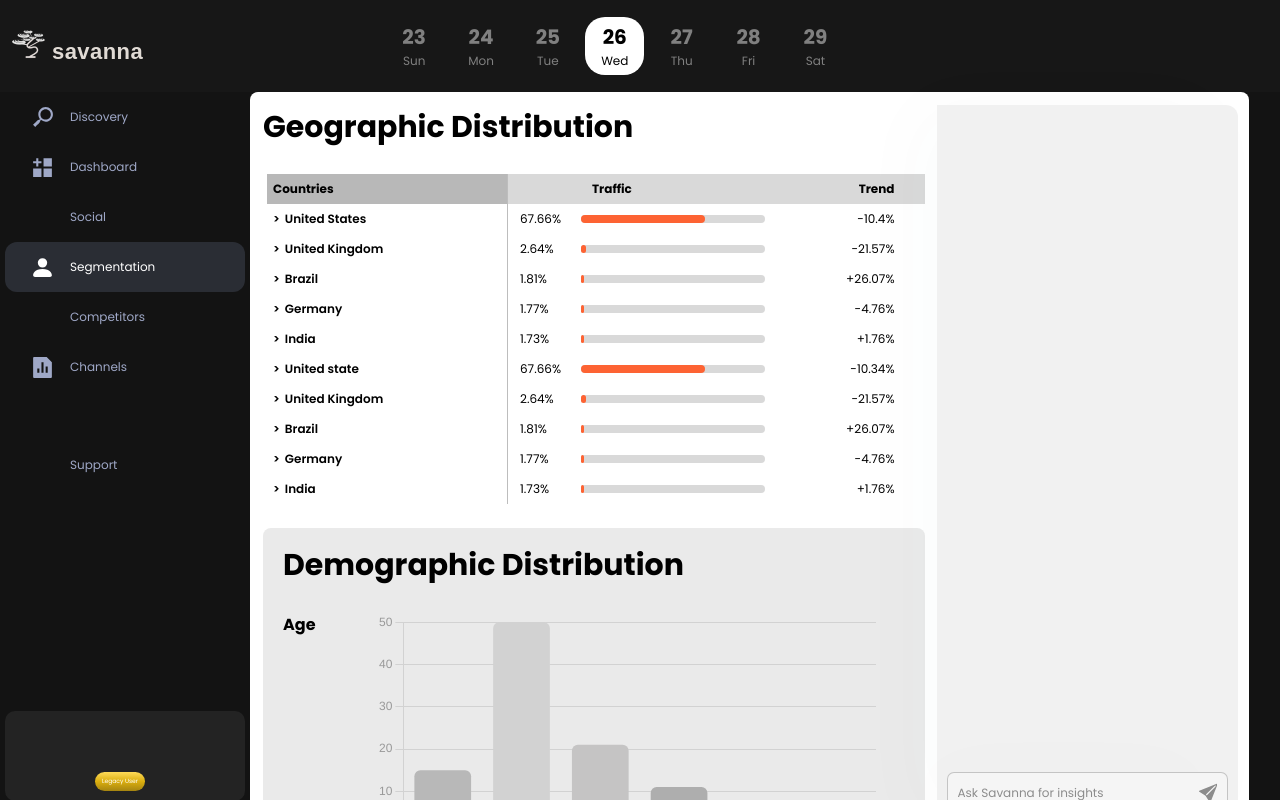
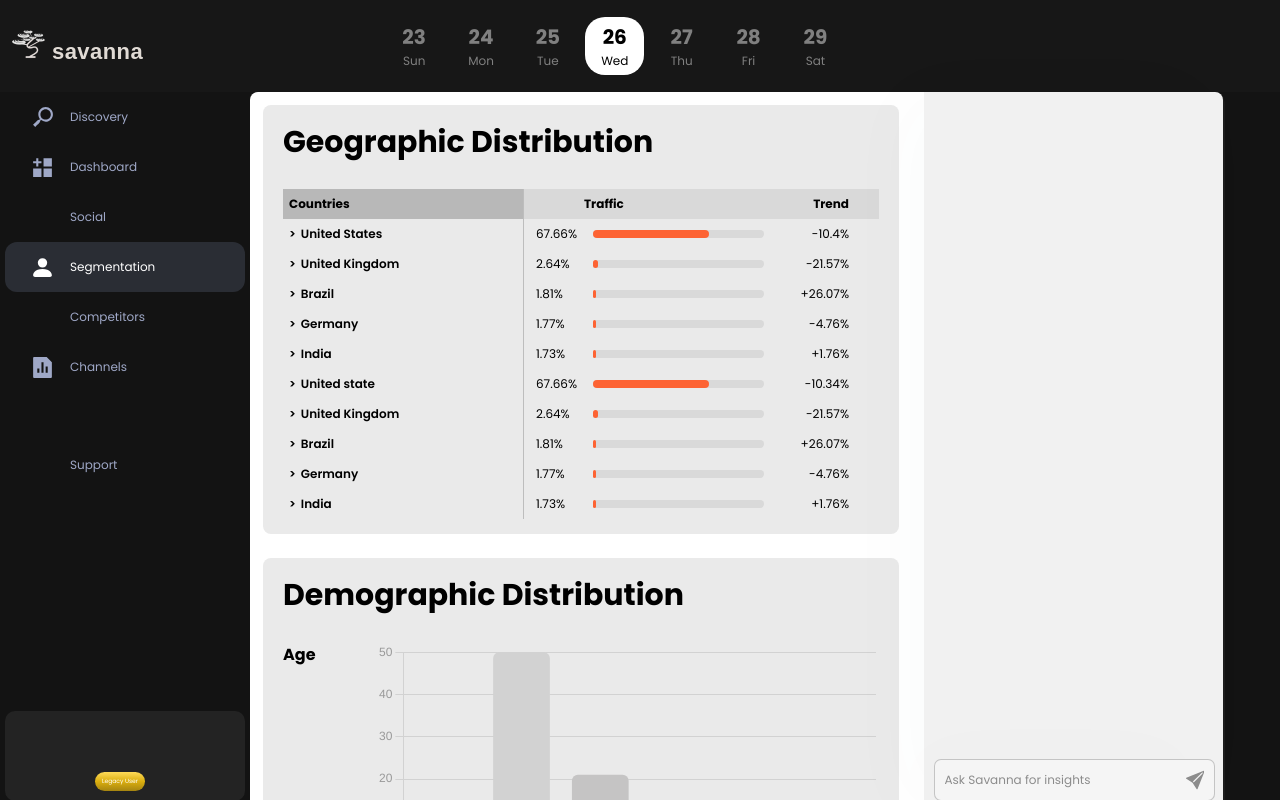
Before and after one commit to Lolodusiji/deploy-test, a React (Vite) app: page /segmentation in a window 1280 px wide. Shown: the top 800 px of the page. Built offline with nearby package versions, Linux system fonts and the light colour scheme; no server answers; some icons are missing.

Commit message:
fixes and Alignment

```diff
--- a/src/pages/Benchmark.css
+++ b/src/pages/Benchmark.css
@@ -3,17 +3,28 @@
   display: flex;
   align-items: center;
   justify-content: space-between;
-    /* margin-top: 2rem; */
-    gap: 1rem;
+  margin-top: 1.4rem;
+  gap: 8px;
+  max-width: 100%;
 }
 
 .column1 {
-    width: 150px;
+  width: 80px;
   height: 70px;
   position: relative;
   border-radius: 6px;
   background-color: #d9d9d9;
+
   gap: 2rem;
+}
+
+.container1 > div > h2 {
+  color: #0c78c7;
+  font-size: 10px;
+}
+
+text{
+  font-size: 12px;
 }
 
 .inner1 {
--- a/src/pages/Benchmark.jsx
+++ b/src/pages/Benchmark.jsx
@@ -60,22 +60,27 @@ return (
 
       <div className="container1">
         {[
-                  { data: "59.97%", background: "#2594F2" },
-                  { data: "11.16%", background: "#9ED56A" },
-                  { data: "25.5%", background: "#FA4D5C" },
-                  { data: "3.2%", background: "#7116CB" },
-                  { data: "5.1%", background: "#93CFFB" },
-                  { data: "2.2%", background: "#FA4D5C" },
-                  { data: "3%", background: "#2594F2"},
-                ]
-      .map((item) => (
+          { data: "59.97%", text: "Direct", background: "#2594F2" },
+          { data: "11.16%", text: "Referral", background: "#9ED56A" },
+          { data: "25.5%", text: "Organic Search", background: "#FA4D5C" },
+          { data: "3.2%", text: "Paid Search", background: "#7116CB" },
+          { data: "5.1%", text: "Oganic Social", background: "#93CFFB" },
+          { data: "2.2%", text: "Paid Social", background: "#FA4D5C" },
+          { data: "3%", text: "Email", background: "#2594F2" },
+        ].map((item) => (
+          <div>
+            <h2>{item.text}</h2>
+            <p>{item.data}</p>
             <div className="column1">
-          <div className="inner1" style={{ height: item.data ,background :item.background }}>
+              <div
+                className="inner1"
+                style={{ height: item.data, background: item.background }}
+              ></div>
             </div>
           </div>
         ))}
       </div>
     </div>
   );
-      }
+};
 export default StackedBarsOnTopWithoutScales;
--- a/src/pages/Channel/channel.css
+++ b/src/pages/Channel/channel.css
@@ -9,12 +9,13 @@
   grid-template-columns: 68% 31%;
   justify-content: space-between;
   gap: 1rem;
-    padding: 13px;
+  /* padding: 13px; */
   border-radius: 8px;
-    width:76%;
+  width: 76%;
 }
 
-  .flex-bench{
+
+.flex-bench {
   display: flex;
   align-items: baseline;
   margin-top: 2rem;
@@ -22,26 +23,29 @@
   gap: 2rem;
 }
 
-  .directt{
+
+
+.directt {
   margin-left: 1.5rem;
 }
 
-  .Website{
-    background: #EAEAEA;
-    padding: 12px 24px;
+.Website {
+  background: #eaeaea;
+  padding: 12px 9px;
   border-radius: 12px;
+  margin: 12px;
 }
 
-  .Website > h2{
+.Website > h2 {
   font-size: 22px;
 }
 
-  h6{
+h6 {
   font-size: 10px;
-    color: #0C78C7;
+  color: #0c78c7;
 }
 
-  h5{
+h5 {
   font-size: 16px;
 }
 
@@ -51,51 +55,57 @@
   justify-content: space-between;
 }
 
-  .flex-channel >p{
+.flex-channel > p {
   display: flex;
   align-items: center;
-    gap:12px;
+  gap: 12px;
   font-size: 14px;
   /* justify-content: space-around; */
 }
 
-  .channel-group{
+.channel-group {
   line-height: 2.5;
   margin-top: 2rem;
 }
 
-  .Channel >h2{
+.Channel{
+  margin: 12px;
+}
+
+.Channel > h2 {
   margin-top: 2rem;
   font-size: 22px;
 }
 
-  .Channel-strategy > h2{
+.Channel-strategy{
+  margin: 12px;
+}
+
+.Channel-strategy > h2 {
   font-size: 30px;
 }
 
-
-  .coming-soon{
-    background: linear-gradient(0deg, #B4B4B4 0%, #DCDCDC 57.6%, #F3F3F3 100%);
+.coming-soon {
+  background: linear-gradient(0deg, #b4b4b4 0%, #dcdcdc 57.6%, #f3f3f3 100%);
   margin-top: 1rem;
   padding: 150px 12px 12px 12px;
   border-radius: 6px;
 }
 
-  .coming-soon >h3{
+.coming-soon > h3 {
   font-size: 20px;
 }
 
-  .Channel-strategy > h2{
+.Channel-strategy > h2 {
   margin-top: 2rem;
 }
 
-  .big_img3{
+.big_img3 {
   width: 100%;
 }
 
-
 @media screen and (max-width: 1255px) {
-    .fs{
+  .fs {
     width: 600px;
   }
 }
--- a/src/pages/competitor/competitor.css
+++ b/src/pages/competitor/competitor.css
@@ -10,7 +10,7 @@
   grid-template-columns: 68% 31%;
   justify-content: space-between;
   gap: 1rem;
-  padding: 13px;
+  /* padding: 13px; */
   border-radius: 8px;
   width: 76%;
 }
@@ -51,7 +51,16 @@ h1 {
 .competitive {
   background: #e9e9e9;
   padding: 20px 20px;
+  margin: 12px;
   border-radius: 12px;
+}
+
+.market-share{
+  margin: 12px;
+}
+
+.market-price{
+  margin: 12px;
 }
 
 .Grid-socio {
--- a/src/pages/segmentation/Segmentation.css
+++ b/src/pages/segmentation/Segmentation.css
@@ -3,14 +3,25 @@
   font-size: 12px;
 }
 
-.segmentation {
+.General {
   display: grid;
   grid-template-columns: 66% 30%;
   justify-content: space-between;
-  width: 100%;
-  padding: 0 0 0 10px;
+  width: 78%;
+  /* padding: 0 0 0 10px; */
   background: #f6f6f6;
   border-radius: 12px;
+  /* background-color: red !important; */
+}
+
+.segmentation {
+  padding: 13px;
+}
+
+.Geo-container {
+  background: #eaeaea;
+  padding: 15px 20px;
+  border-radius: 8px;
 }
 
 .distributions {
@@ -19,12 +30,7 @@
   margin-top: 10px;
 }
 
-.geocontainer {
-  /* color: #fff; */
-  background: #eaeaea;
-  padding: 15px 20px;
-  border-radius: 8px;
-}
+
 
 .flex-geo {
   display: flex;
@@ -46,7 +52,7 @@
   width: 50%;
 }
 
-.flex-cont{
+.flex-cont {
   display: flex;
   flex-direction: column;
   align-items: baseline;
@@ -56,7 +62,7 @@
 .countries {
   min-width: 240px;
   border-right: 1px solid #bdbdbd;
-  padding-left: 4px;
+  /* padding-left: 4px; */
 }
 
 .Traffic {
@@ -68,7 +74,7 @@
 }
 
 .Trend {
-  min-width: 160px;
+  min-width: 115px;
   text-align: right;
 }
 
@@ -83,8 +89,8 @@
 
 .Traffic > h3 {
   background: #d9d9d9;
-  padding-left: 84px;
-  padding-right: 314px;
+  padding-left: 60px;
+  padding-right: 294px;
 }
 
 .Trend > h3 {
@@ -103,16 +109,6 @@
   margin-top: 2rem;
 }
 
-.General {
-  background: #fff;
-  display: grid;
-  grid-template-columns: 68% 31%;
-  justify-content: space-between;
-  gap: 13px;
-  padding: 13px;
-  border-radius: 8px;
-}
-
 .flex-income {
   display: flex;
   align-items: center;
@@ -121,7 +117,7 @@
   gap: 12rem;
 }
 
- #h5{
+#h5 {
   font-size: 14px;
 }
 
@@ -133,15 +129,15 @@
   display: flex;
   align-items: center;
   justify-content: space-between;
-  gap:24rem;
+  gap: 24rem;
   /* width: 50%; */
 }
 
-.flex-Edu1{
+.flex-Edu1 {
   display: flex;
   align-items: center;
   justify-content: space-between;
-  gap:28rem;
+  gap: 28rem;
 }
 
 .Edu-Container {
@@ -150,13 +146,13 @@
   display: flex;
   align-items: baseline;
   justify-content: start;
-  gap:2rem;
+  gap: 2rem;
   width: 100%;
   /* display: flex;
   align-items: flex-start; */
 }
 
-.Income-cont{
+.Income-cont {
   display: flex;
   align-items: baseline;
   justify-content: flex-start;
@@ -165,8 +161,8 @@
   width: 100%;
 }
 
-.gender-group{
-background: #B9B9B9;
+.gender-group {
+  background: #b9b9b9;
   display: flex;
   justify-content: space-between;
   align-items: center;
@@ -176,7 +172,7 @@ padding: 0px 8px 0 0px;
   border-radius: 6px;
 }
 
-.gender-cont{
+.gender-cont {
   display: flex;
   align-items: baseline;
   gap: 3rem;
@@ -184,8 +180,8 @@ border-radius: 6px;
   /* justify-content: center; */
 }
 
-.female{
-  background: #FD6333;
+.female {
+  background: #fd6333;
   padding: 12px 16px;
   border-radius: 6px;
   display: flex;
@@ -194,17 +190,17 @@ border-radius: 6px;
   color: #fff;
 }
 
-.female > p{
+.female > p {
   font-size: 16px;
   font-weight: 600;
 }
 
-.male > p{
+.male > p {
   font-size: 16px;
   font-weight: 600;
 }
 
-.male{
+.male {
   display: flex;
   gap: 5px;
   font-size: 16px;
@@ -216,13 +212,13 @@ border-radius: 6px;
   display: flex;
   align-items: baseline;
   justify-content: start;
-  gap:1rem;
+  gap: 1rem;
   width: 100%;
   /* display: flex;
   align-items: flex-start; */
 }
 
-.Age-container{
+.Age-container {
   margin-top: 2rem;
   display: flex;
   align-items: flex-start;
@@ -237,18 +233,18 @@ border-radius: 6px;
 /* .bar-cont{
   width:50%;
 } */
-.flex-Aundience{
+.flex-Aundience {
   display: flex;
   margin-top: 3rem;
   align-items: center;
   justify-content: space-evenly;
 }
 
-.outside-demographic{
+.outside-demographic {
   margin-top: 2rem;
 }
 
-.Education{
+.Education {
   text-align: center;
 }
 /* .Education > span{
@@ -258,64 +254,63 @@ border-radius: 6px;
   flex-direction: column;
 } */
 
-h1{
+h1 {
   font-size: 22px;
   /* font-weight: 500; */
 }
 
-.flex-ontop{
+.flex-ontop {
   display: flex;
   flex-direction: column;
-  gap:-2px;
+  gap: -2px;
 }
 
-.flex-beside{
+.flex-beside {
   display: flex;
   align-items: flex-start;
   gap: 2rem;
   line-height: 3;
 }
 
-.person >p{
+.person > p {
   display: flex;
   align-items: center;
   gap: 8px;
 }
 
-
-.top_1{
+.top_1 {
   height: 25px;
-  width:100px;
+  width: 100px;
   margin-bottom: -2px;
-  background: #DBDBDB;
+  background: #dbdbdb;
   border-radius: 6px 6px 0px 0px;
 }
 
-.top_2{
+.top_2 {
   height: 35px;
-  width:100px;
+  width: 100px;
   margin-bottom: -2px;
-  background: #B9B9B9;
+  background: #b9b9b9;
   border-radius: 6px 6px 0px 0px;
 }
 
-.top_3{
+.top_3 {
   height: 45px;
-  width:100px;
+  width: 100px;
   margin-bottom: -2px;
-  background: #7C7C7C;
+  background: #7c7c7c;
   border-radius: 6px 6px 0px 0px;
 }
 
-.top_4{
+.top_4 {
   height: 55px;
-  width:100px;
+  width: 100px;
   margin-bottom: -2px;
-  background: #5B5B5B;
+  background: #5b5b5b;
   border-radius: 6px 6px 6px 6px;
 }
 
-.Household-container{
+.Household-container {
   /* gap: 2rem; */
   display: flex;
   align-items: flex-start;
@@ -323,7 +318,7 @@ h1{
   width: 100%;
 }
 
-.flex-general{
+.flex-general {
   display: flex;
   align-items: baseline;
   gap: 2rem;
@@ -331,7 +326,7 @@ h1{
   width: 50%;
 }
 
-#heading{
+#heading {
   font-size: 16px;
 }
 
--- a/src/pages/segmentation/Segmentation.jsx
+++ b/src/pages/segmentation/Segmentation.jsx
@@ -7,16 +7,16 @@ import Chart from "../Chart";
 import Income from "../Incomechart";
 import axios from "axios";
 import { Bar } from "react-chartjs-2";
-import One from "../../../public/imgs/1person.svg";
-import Two from "../../../public/imgs/2person.svg";
-import Three from "../../../public/imgs/3person.svg";
-import Four from "../../../public/imgs/4person.svg";
-import Retail from "../../../public/imgs/Retail.svg";
-import Education from "../../../public/imgs/Education.svg";
-import Computer from "../../../public/imgs/Computer.svg";
-import Finance from "../../../public/imgs/Finance.svg";
-import Government from "../../../public/imgs/Government.svg";
-import Check from "../../../public/imgs/check.svg";
+import One from "/imgs/1person.svg";
+import Two from "/imgs/2person.svg";
+import Three from "/imgs/3person.svg";
+import Four from "/imgs/4person.svg";
+import Retail from "/imgs/Retail.svg";
+import Education from "/imgs/Education.svg";
+import Computer from "/imgs/Computer.svg";
+import Finance from "/imgs/Finance.svg";
+import Government from "/imgs/Government.svg";
+import Check from "/imgs/check.svg";
 // import {RiCheckboxBlankCircleLine} from 'react-icons/Ri'
 
 // import Retail from "../../../public/im"
@@ -162,8 +162,8 @@ const Segmentation = () => {
 
   return (
     <div className="General">
-      <section>
-        <div className="geo-container">
+      <section className="segmentation">
+        <div className="Geo-container">
           <h1>Geographic Distribution</h1>
           <div className="flex-geo">
             {/* COUNTRIES SECTION */}
```
Also changed, not shown: src/pages/Channel/channel.jsx (+12 -49 lines). Lines whose indentation alone changed are shown as unchanged.
